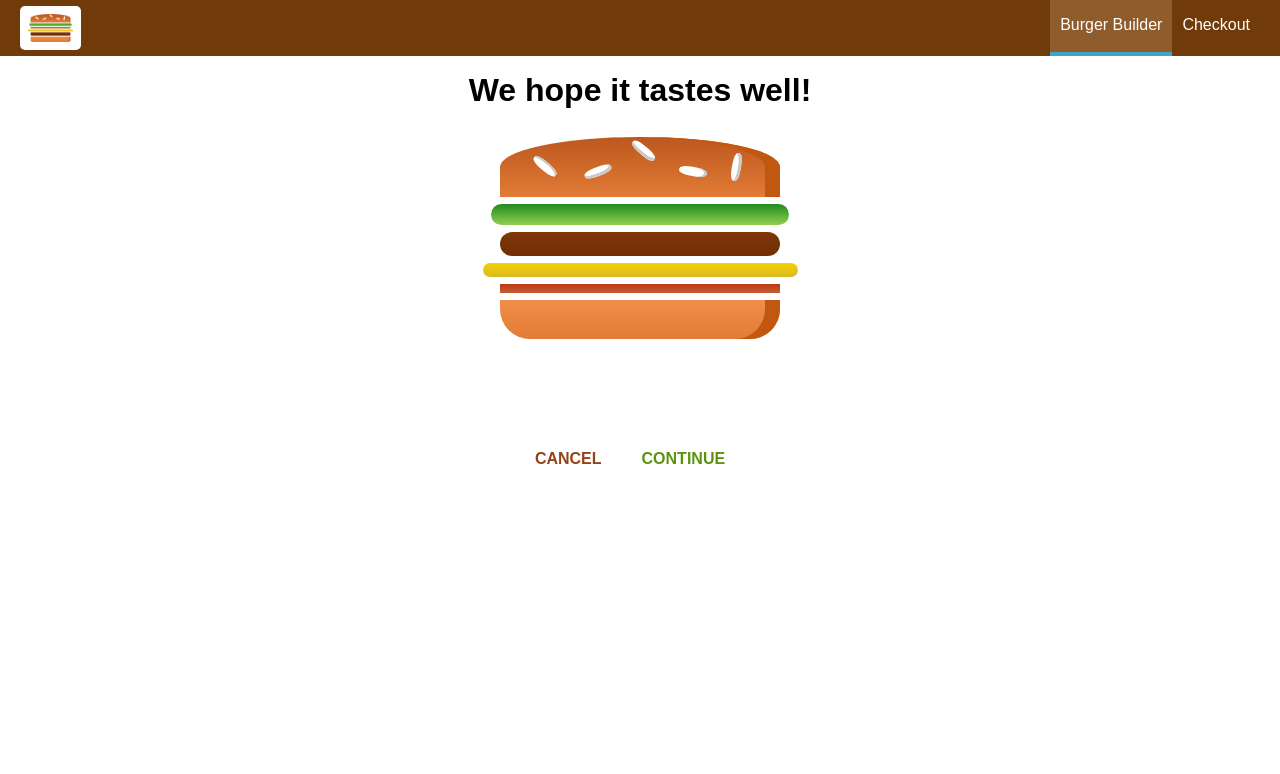
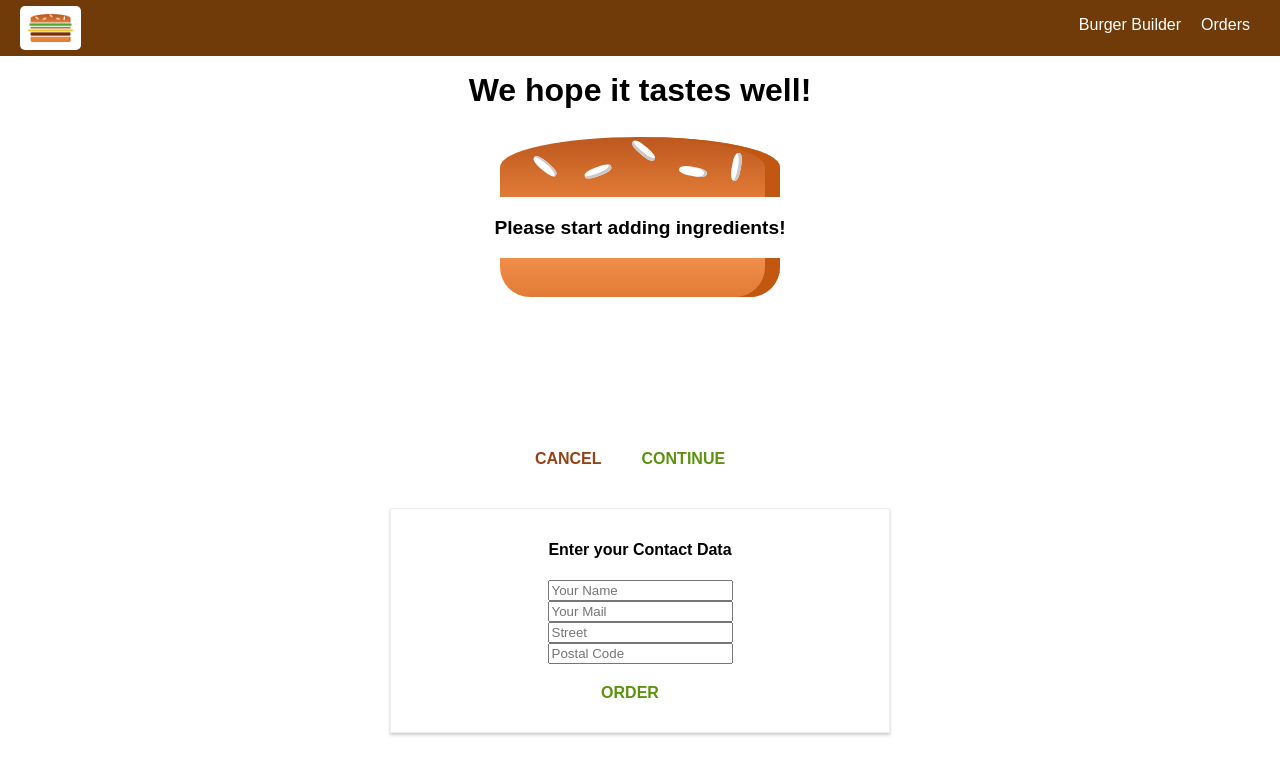
Before and after one commit to ETS-ReactNative4/Burger_Shop, a React app: page /checkout in a window 1280 px wide. Both pictures are taken after a click on the button "CONTINUE". Shown: the top 774 px of the page. Built offline with nearby package versions, Linux system fonts and the light colour scheme.

Commit message:
implemented import of orders from server and display in orders section

```diff
--- a/src/App.js
+++ b/src/App.js
@@ -3,6 +3,7 @@ import Layout from "./components/Layout/Layout";
 import BurgerBuilder from "./containers/BurgerBuilder/BurgerBuilder";
 import Checkout from "./containers/Checkout/Checkout";
 import { Route, Switch } from "react-router-dom";
+import Orders from "./containers/Orders/Orders";
 
 class App extends Component {
   render() {
@@ -11,6 +12,7 @@ class App extends Component {
         <Layout>
           <Switch>
             <Route path="/checkout" component={Checkout} />
+            <Route path="/orders" component={Orders} />
             <Route path="/" component={BurgerBuilder} />
           </Switch>
         </Layout>
--- a/src/components/Burger/Burger.js
+++ b/src/components/Burger/Burger.js
@@ -1,11 +1,11 @@
 import React from "react";
 import classes from "./Burger.css";
-import BurgerIngridient from "./BurgerIngridients/BurgerIngridients";
+import BurgerIngredient from "./BurgerIngridients/BurgerIngridients";
 const Burger = (props) => {
   let transformedIngredients = Object.keys(props.ingredients)
     .map((igKey) => {
       return [...Array(props.ingredients[igKey])].map((_, i) => {
-        return <BurgerIngridient key={igKey + i} type={igKey} />;
+        return <BurgerIngredient key={igKey + i} type={igKey} />;
       });
     })
     .reduce((arr, el) => {
@@ -17,9 +17,9 @@ const Burger = (props) => {
     }
   return (
     <div className={classes.Burger}>
-      <BurgerIngridient type="bread-top" />
+      <BurgerIngredient type="bread-top" />
       {transformedIngredients}
-      <BurgerIngridient type="bread-bottom" />
+      <BurgerIngredient type="bread-bottom" />
     </div>
   );
 };
--- a/src/components/Navigation/NavigationItems/NavigationItem/NavigationItem.js
+++ b/src/components/Navigation/NavigationItems/NavigationItem/NavigationItem.js
@@ -1,10 +1,10 @@
 import React from "react";
 import classes from "./NavigationItem.css";
+import { NavLink } from "react-router-dom";
 
 const NavigationItem = (props) => (
   <li className={classes.NavigationItem}>
-    <a href={props.link}
-    className={props.active ? classes.active : null}>{props.children}</a>
+    <NavLink exact={props.exact} activeClassName={classes.active} to={props.link}>{props.children}</NavLink>
   </li>
 );
 export default NavigationItem;
--- a/src/components/Navigation/NavigationItems/NavigationItems.js
+++ b/src/components/Navigation/NavigationItems/NavigationItems.js
@@ -3,8 +3,8 @@ import classes from './NavigationItems.css'
 import NavigationItem from './NavigationItem/NavigationItem';
 const NavigationItems = () => (
 <ul className={classes.NavigationItems}>
-<NavigationItem link="/" active>Burger Builder</NavigationItem>
-<NavigationItem link='/'>Checkout</NavigationItem>
+<NavigationItem exact link="/">Burger Builder</NavigationItem>
+<NavigationItem link='/orders'>Orders</NavigationItem>
 </ul>
 )
 export default NavigationItems;
--- /dev/null
+++ b/src/components/Order/Order.css
@@ -0,0 +1,8 @@
+.Order {
+    width: 80%;
+    border: 1px solid #eee;
+    box-shadow: 0 2px 3px #ccc;
+    padding: 10px;
+    margin: 10px auto;
+    box-sizing: border-box;
+}
--- /dev/null
+++ b/src/components/Order/Order.js
@@ -0,0 +1,15 @@
+import React from "react";
+import classes from "./Order.css";
+
+const Order = (props) => {
+  return (
+    <div className={classes.Order}>
+      <p>Ingredients: Salad (1)</p>
+      <p>
+        Price: <strong>USD {props.price}</strong>
+      </p>
+    </div>
+  );
+};
+
+export default Order;
--- a/src/containers/BurgerBuilder/BurgerBuilder.js
+++ b/src/containers/BurgerBuilder/BurgerBuilder.js
@@ -63,26 +63,17 @@ class BurgerBuilder extends Component {
   };
   purchaseContinueHandler = () => {
     // alert("You continue!");
-    // this.setState({ loading: true });
-    // const order = {
-    //   ingredients: this.state.ingredients,
-    //   price: this.state.price,
-    //   customer: {
-    //     name: "ALex Miller",
-    //     address: {
-    //       street: "Teststreet 1",
-    //       zipCode: "12627",
-    //       country: "Germany",
-    //     },
-    //     email: "test@test.com",
-    //   },
-    //   deliveryMethod: "fastest",
-    // };
-    // axios
-    //   .post("/orders.json", order)
-    //   .then((response) => this.setState({ loading: false, purchasing: false }))
-    //   .catch((err) => this.setState({ loading: false, purchasing: false }));
-    this.props.history.push('/checkout')
+
+    const queryParams = [];
+    for(let i in this.state.ingredients){
+      queryParams.push(encodeURIComponent(i) + '=' + encodeURIComponent(this.state.ingredients[i]))
+    }
+    queryParams.push('price=' + this.state.totalPrice)
+    const queryString = queryParams.join('&');
+    this.props.history.push({
+      pathname: '/checkout',
+      search: '?' + queryString
+    })
   };
   render() {
     const disabledInfo = {
--- a/src/containers/Checkout/Checkout.js
+++ b/src/containers/Checkout/Checkout.js
@@ -1,24 +1,43 @@
 import React, { Component } from "react";
 import CheckoutSummary from "../../components/CheckoutSummary/CheckoutSummary";
+import { Route } from "react-router-dom";
+import ContactData from "./ContactData/ContactData";
 class Checkout extends Component {
-    state = {
-        ingredients: {
-            salad: 1,
-            meat: 1,
-            cheese: 1,
-            bacon: 1
-        }
+  state = {
+    ingredients: null,
+    totalPrice: 0
+  };
+  componentWillMount() {
+    const query = new URLSearchParams(this.props.location.search);
+    const ingredients = {};
+    let price = 0;
+    for (let param of query.entries()) {
+      if (param[0] === "price") {
+          price = param[1]
+      } else {
+        ingredients[param[0]] = +param[1];
+      }
     }
-    checkoutCancelledHandler = () => {
-this.props.history.goBack();
-    }
-    checkoutContinuedHandler = () => {
-this.props.history.replace('/checkout/contact-data')
-    }
+    this.setState({ ingredients: ingredients, totalPrice: price });
+  }
+  checkoutCancelledHandler = () => {
+    this.props.history.goBack();
+  };
+  checkoutContinuedHandler = () => {
+    this.props.history.replace("/checkout/contact-data");
+  };
   render() {
     return (
       <div>
-        <CheckoutSummary checkoutCancelled={this.checkoutCancelledHandler} checkoutContinued={this.checkoutContinuedHandler} ingredients={this.state.ingredients} />
+        <CheckoutSummary
+          checkoutCancelled={this.checkoutCancelledHandler}
+          checkoutContinued={this.checkoutContinuedHandler}
+          ingredients={this.state.ingredients}
+        />
+        <Route
+          path={this.props.match.path + "/contact-data"}
+          render={(props) => <ContactData price={this.state.totalPrice} ingredients={this.state.ingredients} {...props} />}
+        />
       </div>
     );
   }
--- /dev/null
+++ b/src/containers/Checkout/ContactData/ContactData.css
@@ -0,0 +1,21 @@
+.ContactData {
+  margin: 20px auto;
+  width: 80%;
+  text-align: center;
+  display: flex;
+  justify-content: center;
+  flex-direction: column;
+  align-items: center;
+  box-shadow: 0 2px 3px #ccc;
+  border: 1px solid #eee;
+  padding: 10px;
+  box-sizing: border-box;
+}
+.Input {
+    display: block
+}
+@media (min-width: 600px) {
+    .ContactData {
+        width: 500px;
+    }
+}
--- /dev/null
+++ b/src/containers/Checkout/ContactData/ContactData.js
@@ -0,0 +1,85 @@
+import React, { Component } from "react";
+import Button from "../../../components/UI/Button/Button";
+import classes from "./ContactData.css";
+import axios from "../../../axios-order";
+import Spinner from "../../../components/UI/Spinner/Spinner";
+class ContactData extends Component {
+  state = {
+    name: "",
+    email: "",
+    address: {
+      street: "",
+      postalCode: "",
+    },
+    loading: false,
+  };
+  orderHandler = (event) => {
+    event.preventDefault();
+    console.log(this.props.ingredients);
+    this.setState({ loading: true });
+    const order = {
+      ingredients: this.props.ingredients,
+      price: this.props.price,
+      customer: {
+        name: "ALex Miller",
+        address: {
+          street: "Teststreet 1",
+          zipCode: "12627",
+          country: "Germany",
+        },
+        email: "test@test.com",
+      },
+      deliveryMethod: "fastest",
+    };
+    axios
+      .post("/orders.json", order)
+      .then((response) => {
+          this.setState({ loading: false })
+        this.props.history.push('/')})
+      .catch((err) => this.setState({ loading: false }));
+  };
+  render() {
+    let form = (
+      <form>
+        <input
+          className={classes.Input}
+          type="text"
+          name="name"
+          placeholder="Your Name"
+        />
+        <input
+          className={classes.Input}
+          type="email"
+          name="email"
+          placeholder="Your Mail"
+        />
+        <input
+          className={classes.Input}
+          type="text"
+          name="street"
+          placeholder="Street"
+        />
+        <input
+          className={classes.Input}
+          type="text"
+          name="postal"
+          placeholder="Postal Code"
+        />
+        <Button clicked={this.orderHandler} btnType="Success">
+          ORDER
+        </Button>
+      </form>
+    );
+    if (this.state.loading) {
+      form = <Spinner />;
+    }
+    return (
+      <div className={classes.ContactData}>
+        <h4>Enter your Contact Data</h4>
+        {form}
+      </div>
+    );
+  }
+}
+
+export default ContactData;
--- /dev/null
+++ b/src/containers/Orders/Orders.js
@@ -0,0 +1,36 @@
+import React, { Component } from "react";
+import Order from "../../components/Order/Order";
+import axios from "../../axios-order";
+import WithErrorHandler from "../../hoc/withErrorHandler/withErrorHandler";
+
+class Orders extends Component {
+  state = {
+    orders: [],
+    loading: true,
+  };
+  componentDidMount() {
+    axios
+      .get("./orders.json")
+      .then((res) => {
+        const fetchedOrders = [];
+        for (let key in res.data) {
+          fetchedOrders.push({ ...res.data[key], id: key });
+        }
+        this.setState({ loading: false, orders: fetchedOrders });
+      })
+      .catch((err) => {
+        this.setState({ loading: false });
+      });
+  }
+  render() {
+    return (
+      <div>
+        {this.state.orders.map((el) => (
+          <Order key={el.id} ingredients={el.ingredients} price={el.price} />
+        ))}
+      </div>
+    );
+  }
+}
+
+export default WithErrorHandler(Orders, axios);
```
